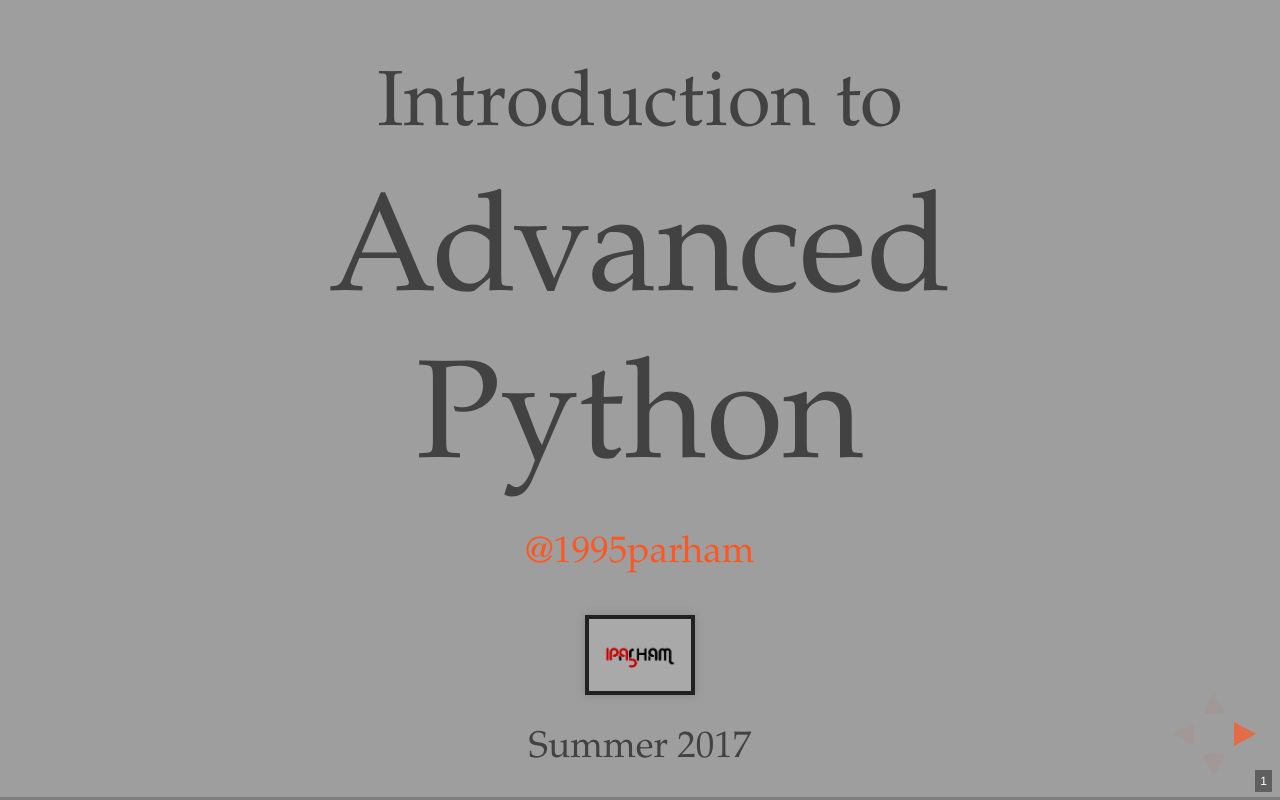
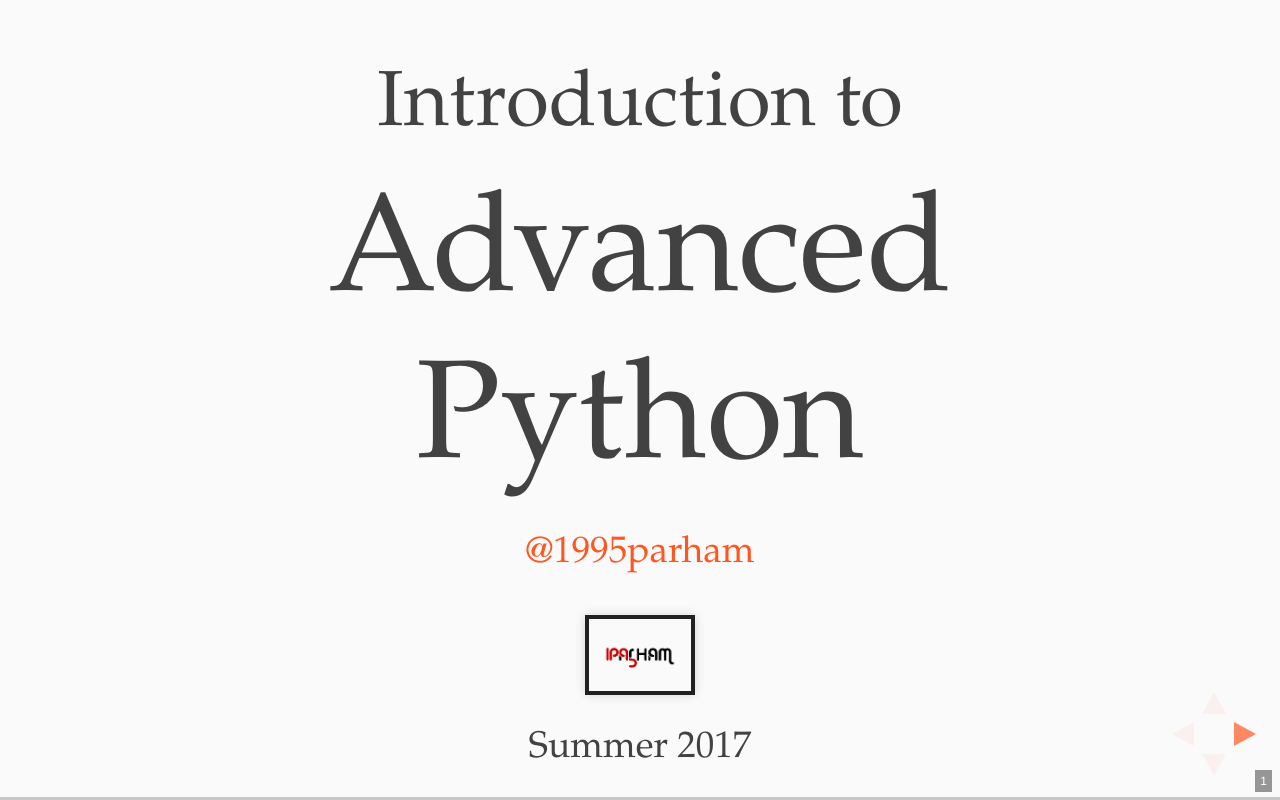
Before and after one commit to 1995parham-teaching/Python201, a plain HTML site: page index.html in a window 1280 px wide. Drawn offline with Linux system fonts and the light colour scheme.

Commit message:
Changes background color.

```diff
--- a/css/theme/source/material.scss
+++ b/css/theme/source/material.scss
@@ -20,7 +20,7 @@ $headingFont: 'Palatino Linotype', 'Book Antiqua', Palatino, FreeSerif, serif;
 $headingColor: #424242;
 $headingTextShadow: none;
 $headingTextTransform: none;
-$backgroundColor: #9E9E9E;
+$backgroundColor: #FAFAFA;
 $linkColor: #FF5722;
 $linkColorHover: lighten( $linkColor, 20% );
 $selectionBackgroundColor: #FFEB3B;
```
Also changed, not shown: css/theme/material.css.
